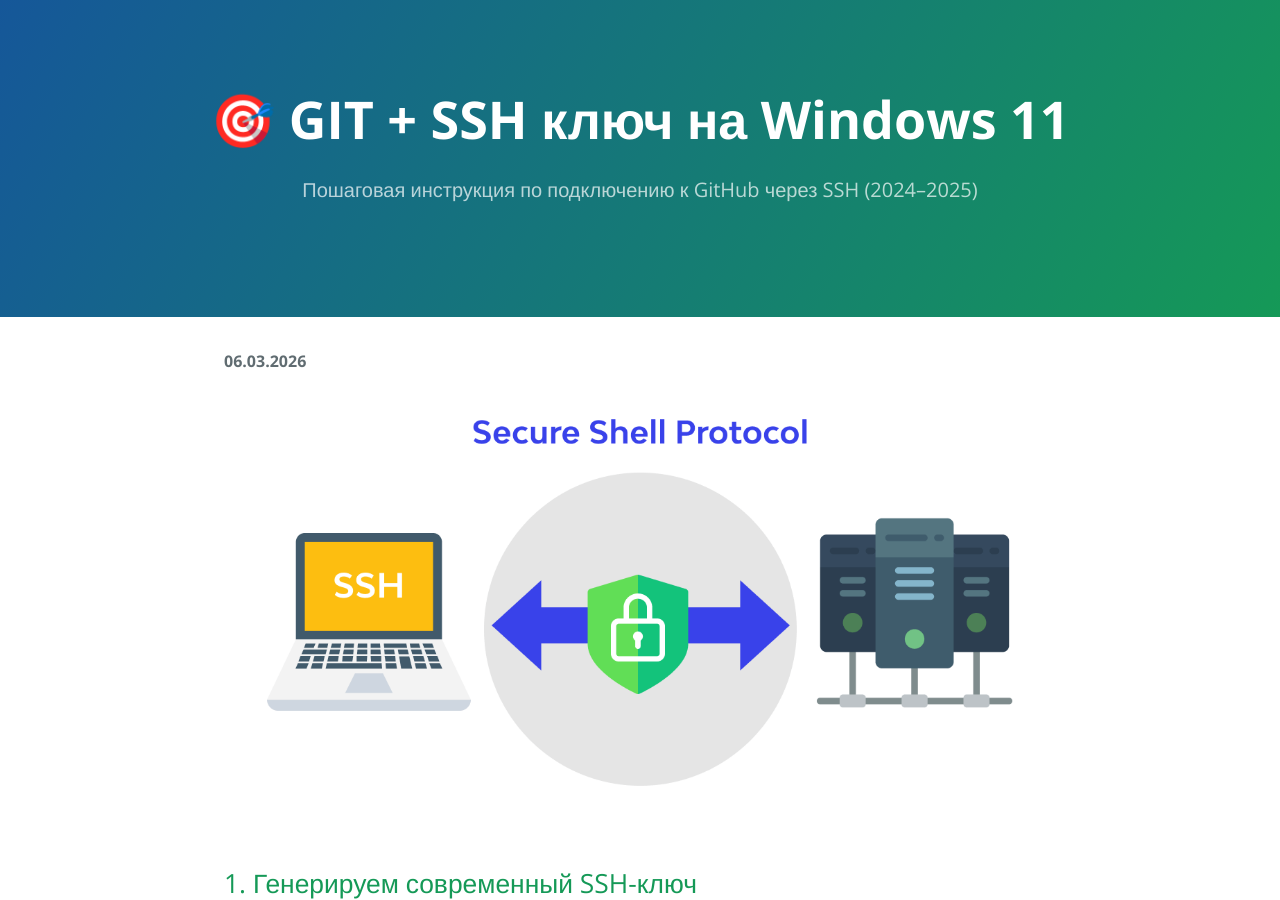
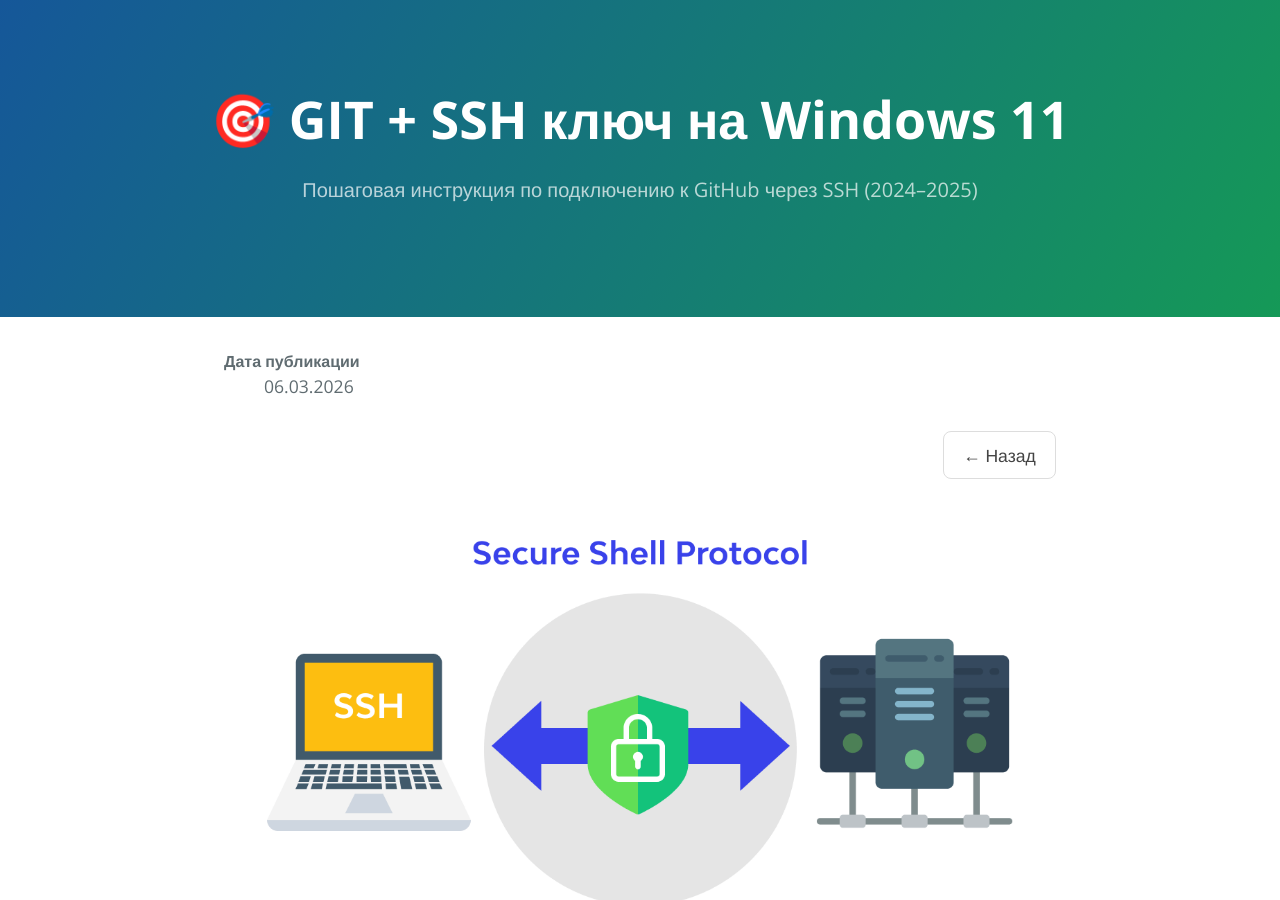
Before and after one commit to MyWhiteShadow/MyWhiteShadow.github.io, a Jekyll site: the page built from GithubSSHIntegration.md, in a window 1280 px wide and 900 px high. Built offline with Jekyll 4.4.1, drawn with Linux system fonts in a browser that asks for light colours; part of the change alters nothing that is shown.

Commit message:
добавлена кнопка назад

```diff
--- a/GithubSSHIntegration.md
+++ b/GithubSSHIntegration.md
@@ -4,7 +4,21 @@ title: 🎯 GIT + SSH ключ на Windows 11
 description: Пошаговая инструкция по подключению к GitHub через SSH (2024–2025)
 ---
 <dl>
-<dt>06.03.2026</dt>
+  <dt>Дата публикации</dt>
+  <dd>06.03.2026</dd>
+
+  <div style="display: flex; justify-content: flex-end; margin: 2rem 0;">
+    <a href="./" style="
+        color: #444;
+        text-decoration: none;
+        font-size: 1.1rem;
+        padding: 0.6rem 1.2rem;
+        border: 1px solid #ddd;
+        border-radius: 8px;
+        background: white;
+        transition: 0.18s;
+    ">← Назад</a>
+    </div>
 </dl>
 
 
```
